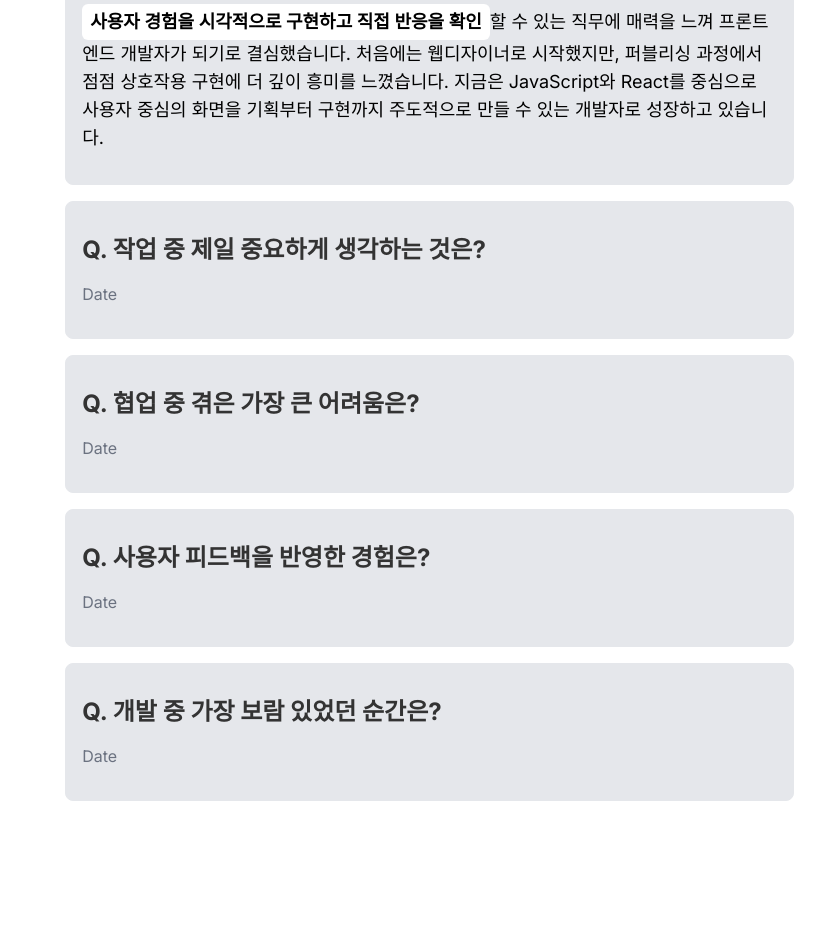
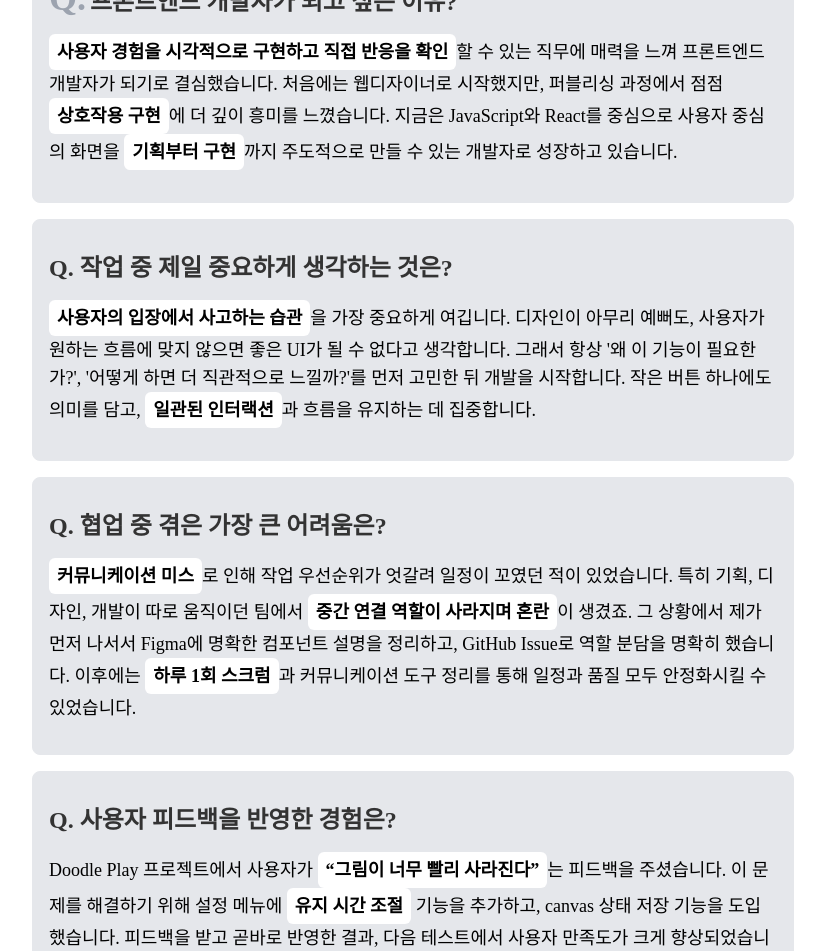
Before and after one commit to jeongminDev/my-portfolio, a Next.js app: page / in a window 1280 px wide. Shown: the part 3440-4391 px from the top of the page, without its empty margins (382-1207 px from the left). Built offline with nearby package versions, Linux system fonts and the light colour scheme.

Commit message:
[FEAT] 폰트 변경, 인터뷰 내용 추가, footer bg 변경

```diff
--- a/src/app/layout.tsx
+++ b/src/app/layout.tsx
@@ -1,18 +1,20 @@
 import type { Metadata } from 'next';
-import { Inter } from 'next/font/google';
+import { Noto_Sans_KR } from 'next/font/google';
 import './globals.css';
 import Header from '../components/Header';
 import Footer from '../components/Footer';
 import ScrollToTop from '../components/ScrollToTop';
 
-const inter = Inter({ subsets: ['latin'], variable: '--font-inter' });
+const notoSansKr = Noto_Sans_KR({
+  subsets: ['latin'],
+  weight: ['100', '200', '300', '400', '500', '600', '700', '800', '900'],
+  variable: '--font-noto',
+});
 
 export const metadata: Metadata = {
   title: 'JeongMin Portfolio',
   description: '프론트엔드 개발자 변정민의 포트폴리오입니다.',
 };
-
-// TODO : font 고민
 
 export default function RootLayout({
   children,
@@ -21,7 +23,7 @@ export default function RootLayout({
 }>) {
   return (
     <html lang="ko">
-      <body className={`${inter.variable} bg-custom-bg font-sans`}>
+      <body className={`${notoSansKr.variable} bg-custom-bg font-sans`}>
         <ScrollToTop />
         <Header />
         <main>{children}</main>
--- a/src/components/Footer.tsx
+++ b/src/components/Footer.tsx
@@ -1,6 +1,6 @@
 const Footer = () => {
   return (
-    <footer className="p-8 text-center text-sm text-text-primary relative z-[10] bg-white pt-[100vh]">
+    <footer className="p-8 text-center text-sm text-text-primary relative z-[10] bg-gradient-to-br from-gradient-start to-gradient-end pt-[100vh]">
       &copy; 2025 BYEON JEONG MIN. All rights reserved.
     </footer>
   );
--- a/src/components/WorkSection.tsx
+++ b/src/components/WorkSection.tsx
@@ -43,8 +43,8 @@ const WorkSection = () => {
   };
 
   return (
-    <section id="work" className="w-full py-16">
-      <div className="grid grid-cols-[1fr_3fr] gap-14 p-10">
+    <section id="work" className="w-full pt-16">
+      <div className="grid grid-cols-[1fr_3fr] gap-14 pt-10 px-10">
         <div className="sticky top-10 h-fit self-start">
           <nav className="flex flex-col gap-3 pt-10">
             <button
@@ -67,7 +67,7 @@ const WorkSection = () => {
             </button>
           </nav>
         </div>
-        <div className="flex flex-col gap-60 pb-20">
+        <div className="flex flex-col gap-60">
           <div id="project" ref={projectRef} className="pt-10">
             <MotionSection>
               <ul className="grid grid-cols-1 md:grid-cols-[1fr_1fr] gap-x-[2rem] gap-y-[10rem]">
--- a/src/components/WritingSection.tsx
+++ b/src/components/WritingSection.tsx
@@ -17,7 +17,6 @@ const WritingSection = () => {
   return (
     <motion.section
       id="writing"
-      className="mb-16"
       initial="hidden"
       whileInView="visible"
       viewport={{ once: false, amount: 0.3 }}
@@ -46,9 +45,16 @@ const WritingSection = () => {
             </span>
             할 수 있는 직무에 매력을 느껴 프론트엔드 개발자가 되기로
             결심했습니다. 처음에는 웹디자이너로 시작했지만, 퍼블리싱 과정에서
-            점점 상호작용 구현에 더 깊이 흥미를 느꼈습니다. 지금은 JavaScript와
-            React를 중심으로 사용자 중심의 화면을 기획부터 구현까지 주도적으로
-            만들 수 있는 개발자로 성장하고 있습니다.
+            점점{' '}
+            <span className="inline-block px-2 py-1 rounded-md bg-white font-semibold">
+              상호작용 구현
+            </span>
+            에 더 깊이 흥미를 느꼈습니다. 지금은 JavaScript와 React를 중심으로
+            사용자 중심의 화면을{' '}
+            <span className="inline-block px-2 py-1 rounded-md bg-white font-semibold">
+              기획부터 구현
+            </span>
+            까지 주도적으로 만들 수 있는 개발자로 성장하고 있습니다.
           </p>
         </motion.div>
         <motion.div
@@ -58,7 +64,20 @@ const WritingSection = () => {
           <h3 className="font-bold mb-4 text-2xl">
             Q. 작업 중 제일 중요하게 생각하는 것은?
           </h3>
-          <p className="text-base text-gray-500">Date</p>
+          <p className="text-lg text-black">
+            <span className="inline-block px-2 py-1 rounded-md bg-white font-semibold">
+              사용자의 입장에서 사고하는 습관
+            </span>
+            을 가장 중요하게 여깁니다. 디자인이 아무리 예뻐도, 사용자가 원하는
+            흐름에 맞지 않으면 좋은 UI가 될 수 없다고 생각합니다. 그래서 항상
+            &apos;왜 이 기능이 필요한가?&apos;, &apos;어떻게 하면 더 직관적으로
+            느낄까?&apos;를 먼저 고민한 뒤 개발을 시작합니다. 작은 버튼 하나에도
+            의미를 담고,{' '}
+            <span className="inline-block px-2 py-1 rounded-md bg-white font-semibold">
+              일관된 인터랙션
+            </span>
+            과 흐름을 유지하는 데 집중합니다.
+          </p>
         </motion.div>
         <motion.div
           className="border py-8 px-4 rounded-lg bg-gray-200"
@@ -67,7 +86,24 @@ const WritingSection = () => {
           <h3 className="font-bold mb-4 text-2xl">
             Q. 협업 중 겪은 가장 큰 어려움은?
           </h3>
-          <p className="text-base text-gray-500">Date</p>
+          <p className="text-lg text-black">
+            <span className="inline-block px-2 py-1 rounded-md bg-white font-semibold">
+              커뮤니케이션 미스
+            </span>
+            로 인해 작업 우선순위가 엇갈려 일정이 꼬였던 적이 있었습니다. 특히
+            기획, 디자인, 개발이 따로 움직이던 팀에서{' '}
+            <span className="inline-block px-2 py-1 rounded-md bg-white font-semibold">
+              중간 연결 역할이 사라지며 혼란
+            </span>
+            이 생겼죠. 그 상황에서 제가 먼저 나서서 Figma에 명확한 컴포넌트
+            설명을 정리하고, GitHub Issue로 역할 분담을 명확히 했습니다.
+            이후에는{' '}
+            <span className="inline-block px-2 py-1 rounded-md bg-white font-semibold">
+              하루 1회 스크럼
+            </span>
+            과 커뮤니케이션 도구 정리를 통해 일정과 품질 모두 안정화시킬 수
+            있었습니다.
+          </p>
         </motion.div>
         <motion.div
           className="border py-8 px-4 rounded-lg bg-gray-200"
@@ -76,7 +112,24 @@ const WritingSection = () => {
           <h3 className="font-bold mb-4 text-2xl">
             Q. 사용자 피드백을 반영한 경험은?
           </h3>
-          <p className="text-base text-gray-500">Date</p>
+          <p className="text-lg text-black">
+            Doodle Play 프로젝트에서 사용자가{' '}
+            <span className="inline-block px-2 py-1 rounded-md bg-white font-semibold">
+              “그림이 너무 빨리 사라진다”
+            </span>
+            는 피드백을 주셨습니다. 이 문제를 해결하기 위해 설정 메뉴에{' '}
+            <span className="inline-block px-2 py-1 rounded-md bg-white font-semibold">
+              유지 시간 조절
+            </span>{' '}
+            기능을 추가하고, canvas 상태 저장 기능을 도입했습니다. 피드백을 받고
+            곧바로 반영한 결과, 다음 테스트에서 사용자 만족도가 크게
+            향상되었습니다. 이후부터는
+            <span className="inline-block px-2 py-1 rounded-md bg-white font-semibold">
+              {' '}
+              사용자 시점에서 기능을 점검하고 개선하는 습관
+            </span>
+            이 자연스럽게 자리 잡았습니다.
+          </p>
         </motion.div>
         <motion.div
           className="border py-8 px-4 rounded-lg bg-gray-200"
@@ -85,7 +138,20 @@ const WritingSection = () => {
           <h3 className="font-bold mb-4 text-2xl">
             Q. 개발 중 가장 보람 있었던 순간은?
           </h3>
-          <p className="text-base text-gray-500">Date</p>
+          <p className="text-lg text-black">
+            Training Diary를 배포한 후 한 사용자가 “이 앱 덕분에 운동 루틴을
+            유지할 수 있었다”는 DM을 보내주셨을 때 정말 큰 보람을 느꼈습니다.
+            단순히 기능 구현이 아니라,{' '}
+            <span className="inline-block px-2 py-1 rounded-md bg-white font-semibold">
+              실제 누군가의 행동을 변화
+            </span>
+            시키는 서비스를 만들었다는 점이 인상 깊었습니다. 그 이후로는
+            기술적인 완성도뿐만 아니라{' '}
+            <span className="inline-block px-2 py-1 rounded-md bg-white font-semibold">
+              사람 중심의 개발
+            </span>
+            을 목표로 삼고 있습니다.
+          </p>
         </motion.div>
       </motion.div>
     </motion.section>
```
